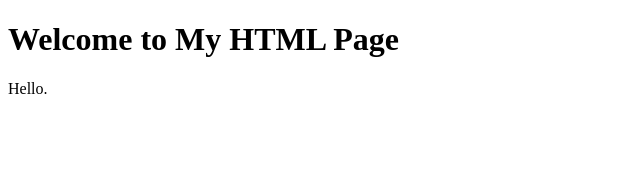
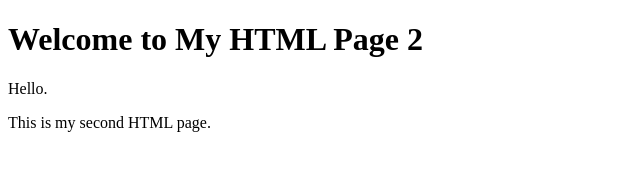
Before and after one commit to Arsrivar/HTML-Project-25.08.2025, a plain HTML site: page HTML excersice 2.html in a window 1280 px wide. Shown: the whole page, without its empty margins (0-640 px from the left). Drawn offline with Linux system fonts and the light colour scheme.

Commit message:
Second html file

```diff
--- a/HTML excersice 1.html
+++ b/HTML excersice 2.html
@@ -4,7 +4,8 @@
     <title>Html page</title>
 </head>
 <body>
-    <h1>Welcome to My HTML Page</h1>
+    <h1>Welcome to My HTML Page 2</h1>
     <p>Hello.</p>
+    <p>This is my second HTML page.</p>
 </body>
 </html>
```
